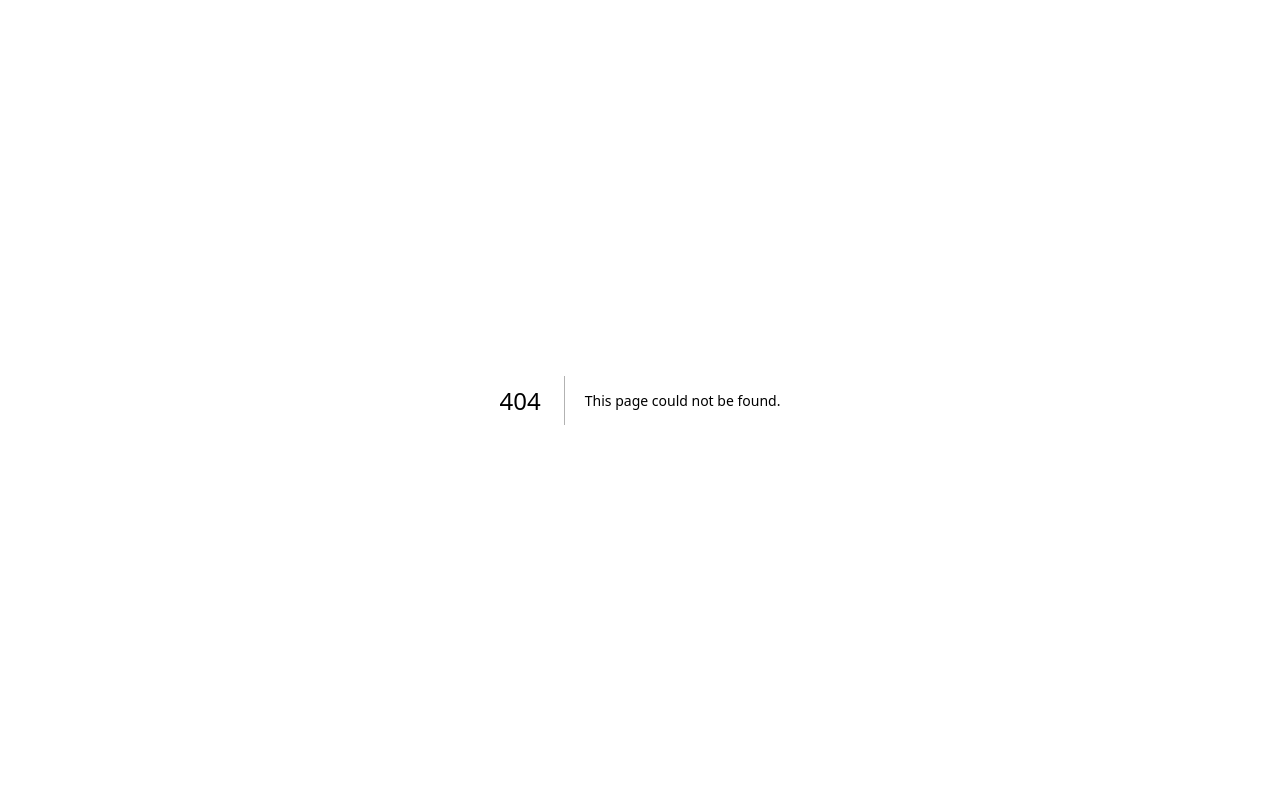
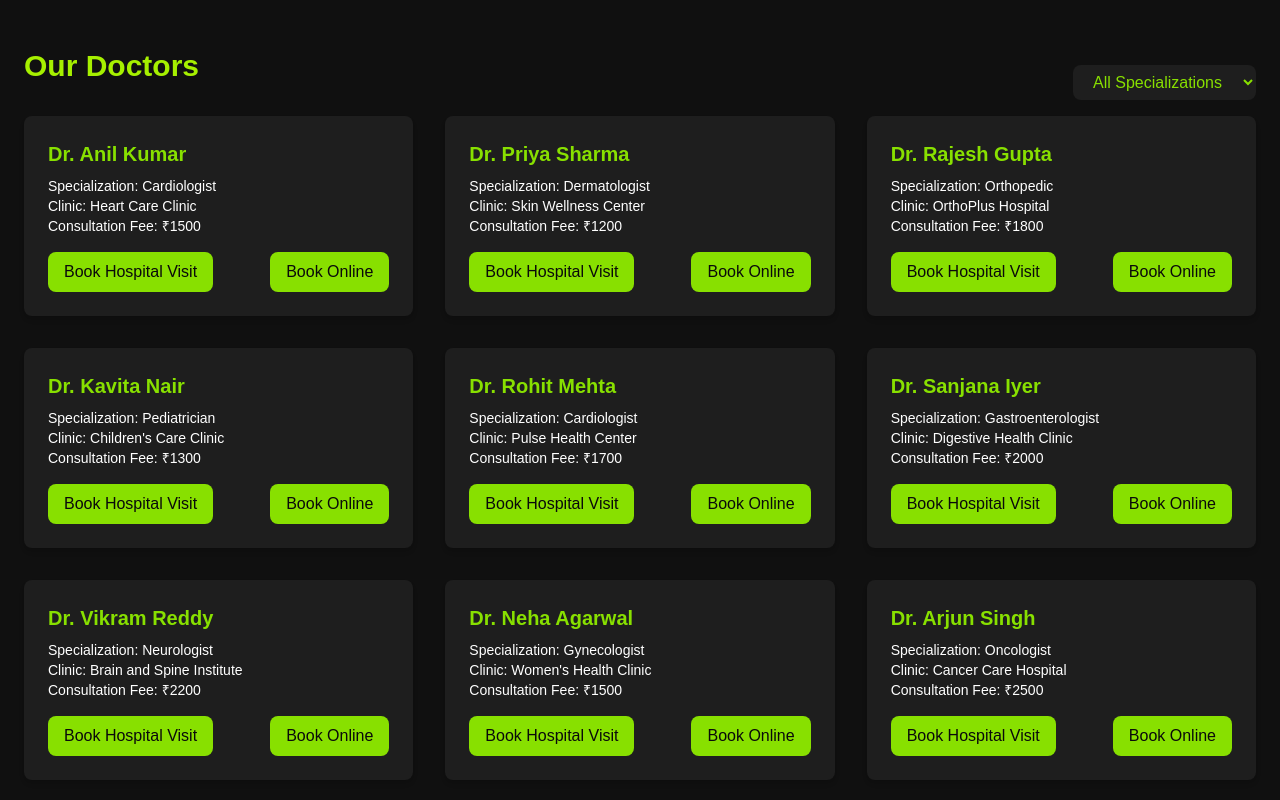
Before and after one commit to JeetDas5/smatr-health, a Next.js app: page /doctors in a window 1280 px wide. Before the commit this address had no page. Shown: the top 800 px of the page. Built offline with nearby package versions, Linux system fonts and the light colour scheme.

Commit message:
added doctors

```diff
--- /dev/null
+++ b/src/app/data/doctors.json
@@ -0,0 +1,72 @@
+[
+  {
+    "id": 1,
+    "name": "Dr. Anil Kumar",
+    "specialization": "Cardiologist",
+    "consultationFee": "₹1500",
+    "clinicName": "Heart Care Clinic"
+  },
+  {
+    "id": 2,
+    "name": "Dr. Priya Sharma",
+    "specialization": "Dermatologist",
+    "consultationFee": "₹1200",
+    "clinicName": "Skin Wellness Center"
+  },
+  {
+    "id": 3,
+    "name": "Dr. Rajesh Gupta",
+    "specialization": "Orthopedic",
+    "consultationFee": "₹1800",
+    "clinicName": "OrthoPlus Hospital"
+  },
+  {
+    "id": 4,
+    "name": "Dr. Kavita Nair",
+    "specialization": "Pediatrician",
+    "consultationFee": "₹1300",
+    "clinicName": "Children's Care Clinic"
+  },
+  {
+    "id": 5,
+    "name": "Dr. Rohit Mehta",
+    "specialization": "Cardiologist",
+    "consultationFee": "₹1700",
+    "clinicName": "Pulse Health Center"
+  },
+  {
+    "id": 6,
+    "name": "Dr. Sanjana Iyer",
+    "specialization": "Gastroenterologist",
+    "consultationFee": "₹2000",
+    "clinicName": "Digestive Health Clinic"
+  },
+  {
+    "id": 7,
+    "name": "Dr. Vikram Reddy",
+    "specialization": "Neurologist",
+    "consultationFee": "₹2200",
+    "clinicName": "Brain and Spine Institute"
+  },
+  {
+    "id": 8,
+    "name": "Dr. Neha Agarwal",
+    "specialization": "Gynecologist",
+    "consultationFee": "₹1500",
+    "clinicName": "Women's Health Clinic"
+  },
+  {
+    "id": 9,
+    "name": "Dr. Arjun Singh",
+    "specialization": "Oncologist",
+    "consultationFee": "₹2500",
+    "clinicName": "Cancer Care Hospital"
+  },
+  {
+    "id": 10,
+    "name": "Dr. Meera Deshmukh",
+    "specialization": "Endocrinologist",
+    "consultationFee": "₹1800",
+    "clinicName": "Diabetes and Hormone Clinic"
+  }
+]
--- /dev/null
+++ b/src/app/doctors/page.tsx
@@ -0,0 +1,91 @@
+'use client';
+
+import { useState } from "react";
+import doctorsData from "../data/doctors.json";
+
+interface Doctor {
+  id: number;
+  name: string;
+  specialization: string;
+  clinicName: string;
+  consultationFee: string;
+}
+
+const DoctorsPage: React.FC = () => {
+  const [selectedSpecialization, setSelectedSpecialization] = useState("");
+  const [doctors, setDoctors] = useState<Doctor[]>(doctorsData);
+
+  const handleSpecializationFilter = (
+    event: React.ChangeEvent<HTMLSelectElement>
+  ) => {
+    const specialization = event.target.value;
+    setSelectedSpecialization(specialization);
+    if (specialization === "all") {
+      setDoctors(doctorsData);
+    } else {
+      setDoctors(
+        doctorsData.filter(
+          (doctor) =>
+            doctor.specialization.toLowerCase() === specialization.toLowerCase()
+        )
+      );
+    }
+  };
+
+  return (
+    <div className="bg-background text-foreground min-h-screen">
+      <div className="container mx-auto px-6 py-12">
+        <div className="flex flex-row items-center justify-between">
+          <h1 className="text-3xl font-bold mb-8 text-center">Our Doctors</h1>
+
+          {/* Filter Section */}
+          <select
+            value={selectedSpecialization}
+            onChange={handleSpecializationFilter}
+            className="px-4 py-2 rounded-lg bg-card text-primary"
+          >
+            <option value="all">All Specializations</option>
+            <option value="cardiologist">Cardiologist</option>
+            <option value="dermatologist">Dermatologist</option>
+            <option value="orthopedic">Orthopedic</option>
+            <option value="pediatrician">Pediatrician</option>
+            <option value="gastroenterologist">Gastroenterologist</option>
+            <option value="neurologist">Neurologist</option>
+            <option value="oncologist">Oncologist</option>
+            <option value="endocrinologist">Endocrinologist</option>
+
+            {/* Add more specializations as needed */}
+          </select>
+        </div>
+
+        {/* Doctors List */}
+        <div className="grid grid-cols-1 md:grid-cols-3 gap-8">
+          {doctors.length > 0 ? (
+            doctors.map((doctor) => (
+              <div key={doctor.id} className="bg-card shadow-md rounded-lg p-6">
+                <h3 className="text-xl font-semibold text-primary">{doctor.name}</h3>
+                <p className="text-sm text-card-foreground mt-2">
+                  Specialization: {doctor.specialization}
+                </p>
+                <p className="text-sm text-card-foreground">Clinic: {doctor.clinicName}</p>
+                <p className="text-sm text-card-foreground">Consultation Fee: {doctor.consultationFee}</p>
+                <div className="flex justify-between mt-4">
+                  <button className="bg-primary text-primary-foreground px-4 py-2 rounded-lg font-medium hover:bg-opacity-80">
+                    Book Hospital Visit
+                  </button>
+                  <button className="bg-primary text-primary-foreground px-4 py-2 rounded-lg font-medium hover:bg-opacity-80">
+                    Book Online
+                  </button>
+                </div>
+              </div>
+            ))
+          ) : (
+            <p className="text-center text-card-foreground col-span-full">No doctors available.</p>
+          )}
+        </div>
+      </div>
+    </div>
+  );
+};
+
+export default DoctorsPage;
--- a/src/app/symptom-checker/page.tsx
+++ b/src/app/symptom-checker/page.tsx
@@ -1,11 +1,14 @@
-'use client'
+"use client";
 
+import { useRouter } from "next/navigation";
 import { useState } from "react";
 
 export default function SymptomChecker() {
   const [selectedSymptoms, setSelectedSymptoms] = useState<string[]>([]);
   const [response, setResponse] = useState<string | null>(null);
   const [loading, setLoading] = useState(false);
+
+  const router = useRouter();
 
   const symptomsList = [
     "Fever",
@@ -28,11 +31,10 @@ export default function SymptomChecker() {
   };
   interface FormEvent {
     preventDefault: () => void;
-}
+  }
 
   const handleSubmit = (e: FormEvent) => {
     e.preventDefault();
-
     if (selectedSymptoms.length === 0) {
       alert("Please select at least one symptom.");
       return;
@@ -59,7 +61,8 @@ export default function SymptomChecker() {
           Symptom Checker
         </h1>
         <p className="text-card-foreground mb-8 text-center">
-          Select your symptoms below, and our AI-powered system will provide an initial assessment.
+          Select your symptoms below, and our AI-powered system will provide an
+          initial assessment.
         </p>
         <form onSubmit={handleSubmit} className="space-y-6">
           <div>
@@ -99,6 +102,17 @@ export default function SymptomChecker() {
           <div className="mt-8 p-4 bg-green-100 text-green-800 rounded-lg">
             <p className="font-semibold">AI Response:</p>
             <p>{response}</p>
+            <div className="mt-4">
+              <p className="text-sm text-gray-700">
+                Consult a doctor for an accurate diagnosis.
+              </p>
+              <button
+                onClick={() => router.push("/doctors")}
+                className="mt-2 bg-primary text-primary-foreground px-4 py-2 rounded-lg font-medium hover:bg-opacity-80"
+              >
+                View Doctors List
+              </button>
+            </div>
           </div>
         )}
       </div>
```
